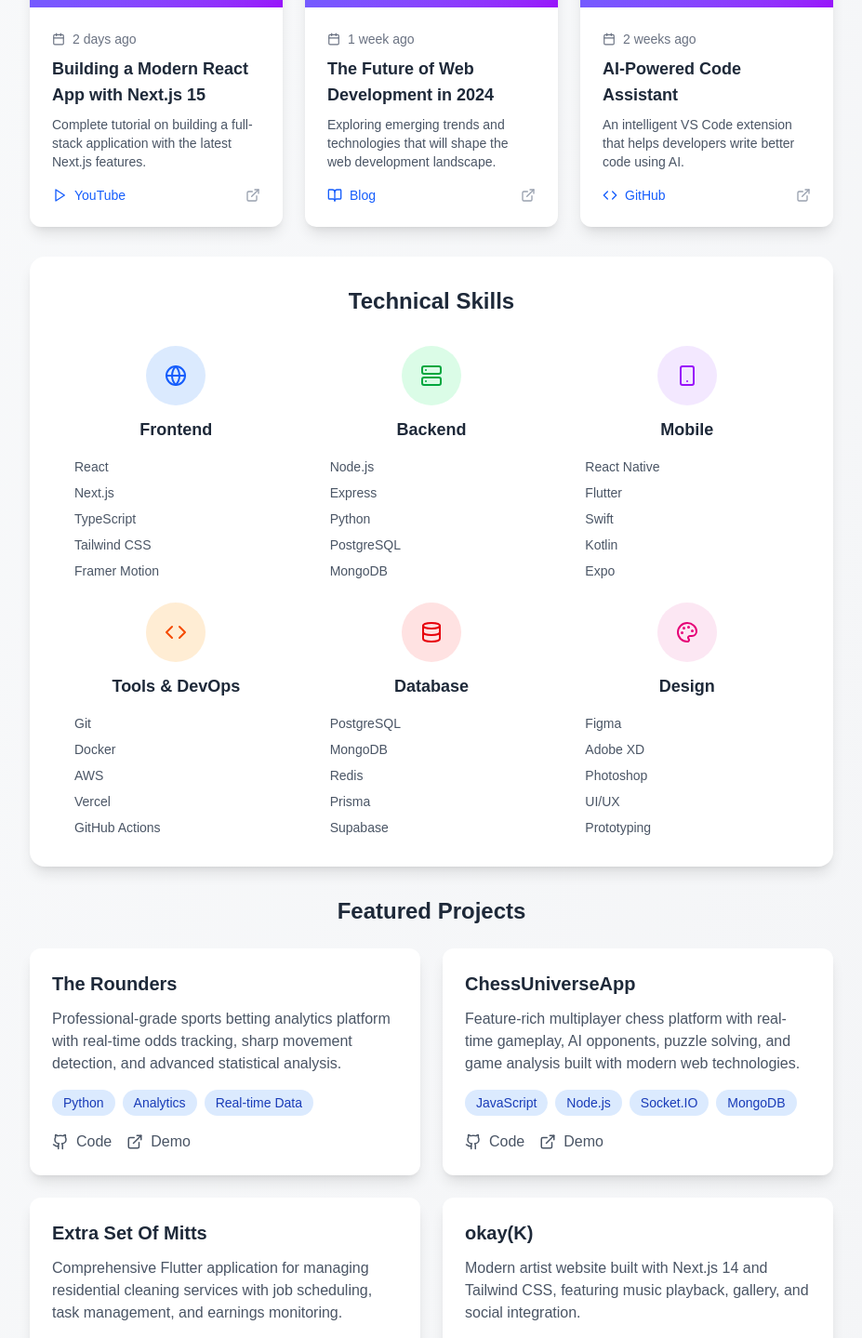
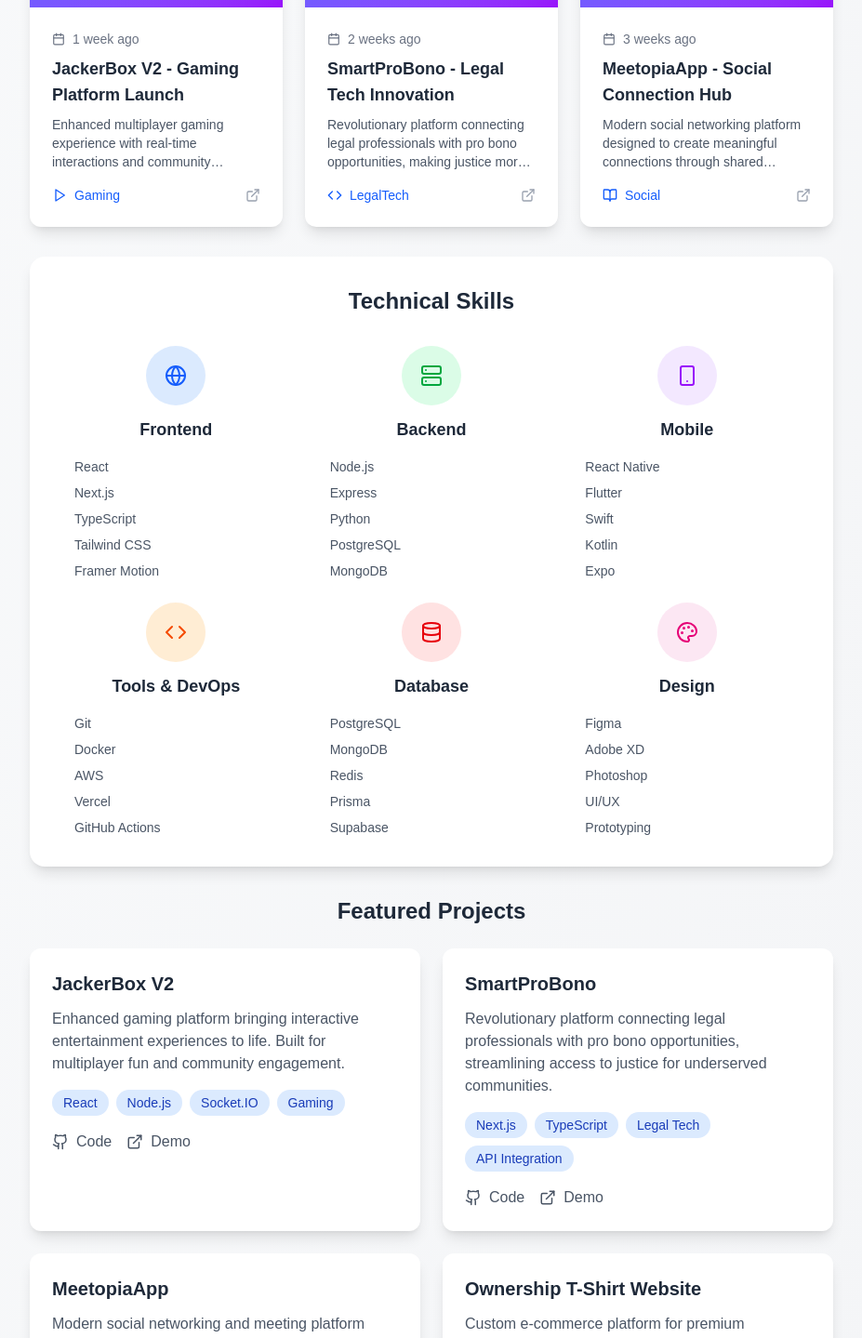
Before and after one commit to BTheCoderr/personalHub, a Next.js app: page / in a window 1280 px wide. Shown: the part 1600-3039 px from the top of the page at 93% size, without its empty margins (176-1103 px from the left). Built offline with nearby package versions, Linux system fonts and the light colour scheme.

Commit message:
🔧 Fix ESLint errors for production build - remove unused imports, fix apostrophes, clean up TypeScript types

```diff
--- a/src/app/page.tsx
+++ b/src/app/page.tsx
@@ -88,32 +88,32 @@
 
 const projects = [
   {
-    title: 'The Rounders',
-    description: 'Professional-grade sports betting analytics platform with real-time odds tracking, sharp movement detection, and advanced statistical analysis.',
-    tech: ['Python', 'Analytics', 'Real-time Data'],
-    link: 'https://github.com/BTheCoderr/theRounders',
-    demo: 'https://github.com/BTheCoderr/theRounders'
+    title: 'JackerBox V2',
+    description: 'Enhanced gaming platform bringing interactive entertainment experiences to life. Built for multiplayer fun and community engagement.',
+    tech: ['React', 'Node.js', 'Socket.IO', 'Gaming'],
+    link: 'https://github.com/BTheCoderr/jackerboxv2',
+    demo: 'https://jackerbox.app'
   },
   {
-    title: 'ChessUniverseApp',
-    description: 'Feature-rich multiplayer chess platform with real-time gameplay, AI opponents, puzzle solving, and game analysis built with modern web technologies.',
-    tech: ['JavaScript', 'Node.js', 'Socket.IO', 'MongoDB'],
-    link: 'https://github.com/BTheCoderr/chessUniverseApp',
-    demo: 'https://github.com/BTheCoderr/chessUniverseApp'
+    title: 'SmartProBono',
+    description: 'Revolutionary platform connecting legal professionals with pro bono opportunities, streamlining access to justice for underserved communities.',
+    tech: ['Next.js', 'TypeScript', 'Legal Tech', 'API Integration'],
+    link: 'https://github.com/BTheCoderr/smartprobono',
+    demo: 'https://smartprobono.org'
   },
   {
-    title: 'Extra Set Of Mitts',
-    description: 'Comprehensive Flutter application for managing residential cleaning services with job scheduling, task management, and earnings monitoring.',
-    tech: ['Flutter', 'Dart', 'Mobile App'],
-    link: 'https://github.com/BTheCoderr/extra_set_of_mitts',
-    demo: 'https://github.com/BTheCoderr/extra_set_of_mitts'
+    title: 'MeetopiaApp',
+    description: 'Modern social networking and meeting platform designed to bring people together through shared interests and meaningful connections.',
+    tech: ['React Native', 'Mobile', 'Social Platform', 'Real-time'],
+    link: 'https://github.com/BTheCoderr/meetopiaapp',
+    demo: 'https://meetopia.vercel.app'
   },
   {
-    title: 'okay(K)',
-    description: 'Modern artist website built with Next.js 14 and Tailwind CSS, featuring music playback, gallery, and social integration.',
-    tech: ['Next.js', 'Tailwind CSS', 'JavaScript'],
-    link: 'https://github.com/BTheCoderr/okay-k',
-    demo: 'https://okay-k.netlify.app'
+    title: 'Ownership T-Shirt Website',
+    description: 'Custom e-commerce platform for premium streetwear and branded apparel, featuring modern design and seamless shopping experience.',
+    tech: ['E-commerce', 'Web Design', 'JavaScript', 'Shopify/WooCommerce'],
+    link: 'https://github.com/BTheCoderr/ownership-tshirt-website',
+    demo: 'https://ownershiptshirt.netlify.app'
   }
 ];
 
@@ -159,7 +159,7 @@
               Connect With Me
             </h2>
             <div className="grid grid-cols-1 md:grid-cols-2 lg:grid-cols-3 gap-4">
-              {socialLinks.map((link, index) => (
+              {socialLinks.map((link) => (
                 <motion.a
                   key={link.name}
                   href={link.url}
@@ -205,7 +205,7 @@
               Featured Projects
             </h2>
             <div className="grid grid-cols-1 md:grid-cols-2 gap-6">
-              {projects.map((project, index) => (
+              {projects.map((project) => (
                 <motion.div
                   key={project.title}
                   className="bg-white dark:bg-gray-800 rounded-xl p-6 shadow-lg"
@@ -265,7 +265,7 @@
               Let's Work Together
             </h2>
             <p className="text-gray-600 dark:text-gray-300 mb-6 max-w-2xl mx-auto">
-              I'm always open to discussing new opportunities, collaborations, or just having a chat about tech and creativity.
+              I&apos;m always open to discussing new opportunities, collaborations, or just having a chat about tech and creativity.
             </p>
             <motion.a
               href="mailto:contact@baheemferrell.com"
--- a/src/components/FloatingNav.tsx
+++ b/src/components/FloatingNav.tsx
@@ -62,7 +62,7 @@
         transition={{ delay: 1, duration: 0.6 }}
         className="bg-white/80 dark:bg-gray-800/80 backdrop-blur-lg rounded-full p-2 shadow-lg border border-gray-200 dark:border-gray-700"
       >
-        {navItems.map((item, index) => (
+        {navItems.map((item) => (
           <motion.button
             key={item.label}
             onClick={() => scrollToSection(item.href)}
--- a/src/components/HeroSection.tsx
+++ b/src/components/HeroSection.tsx
@@ -14,7 +14,7 @@
   </motion.span>
 );
 
-const FloatingIcon = ({ icon: Icon, className }: { icon: any; className: string }) => (
+const FloatingIcon = ({ icon: Icon, className }: { icon: React.ComponentType<any>; className: string }) => (
   <motion.div
     className={`absolute ${className}`}
     animate={{
@@ -92,9 +92,9 @@
         transition={{ delay: 1, duration: 0.8 }}
         className="text-gray-700 dark:text-gray-300 max-w-2xl mx-auto leading-relaxed"
       >
-        Hey, I'm Baheem! 👋 <span className="font-semibold text-purple-600 dark:text-purple-400">I am no coder, I'm a hustler.</span> It just so happens I know how to code...
+        Hey, I&apos;m Baheem! 👋 <span className="font-semibold text-purple-600 dark:text-purple-400">I am no coder, I&apos;m a hustler.</span> It just so happens I know how to code...
         Multi-passionate creator from Providence, RI, sharing my journey through tech, gaming, and building cool stuff.
-        Always down to try new things and connect with awesome people. Let's build something amazing! 🚀
+        Always down to try new things and connect with awesome people. Let&apos;s build something amazing! 🚀
       </motion.p>
 
       {/* Call to Action Buttons */}
@@ -118,7 +118,7 @@
           whileHover={{ scale: 1.05, y: -2 }}
           whileTap={{ scale: 0.95 }}
         >
-          Let's Connect
+          Let&apos;s Connect
         </motion.a>
       </motion.div>
     </motion.div>
--- a/src/components/LatestContent.tsx
+++ b/src/components/LatestContent.tsx
@@ -5,34 +5,34 @@
 
 const contentItems = [
   {
-    type: 'youtube',
-    title: 'Building a Modern React App with Next.js 15',
-    description: 'Complete tutorial on building a full-stack application with the latest Next.js features.',
-    date: '2 days ago',
-    thumbnail: '/api/placeholder/300/200',
-    link: 'https://youtube.com/watch?v=example',
-    icon: Play,
-    platform: 'YouTube'
-  },
-  {
-    type: 'blog',
-    title: 'The Future of Web Development in 2024',
-    description: 'Exploring emerging trends and technologies that will shape the web development landscape.',
+    type: 'project',
+    title: 'JackerBox V2 - Gaming Platform Launch',
+    description: 'Enhanced multiplayer gaming experience with real-time interactions and community features that bring people together.',
     date: '1 week ago',
     thumbnail: '/api/placeholder/300/200',
-    link: 'https://blog.example.com/future-web-dev',
-    icon: BookOpen,
-    platform: 'Blog'
+    link: 'https://jackerbox.app',
+    icon: Play,
+    platform: 'Gaming'
   },
   {
     type: 'project',
-    title: 'AI-Powered Code Assistant',
-    description: 'An intelligent VS Code extension that helps developers write better code using AI.',
+    title: 'SmartProBono - Legal Tech Innovation',
+    description: 'Revolutionary platform connecting legal professionals with pro bono opportunities, making justice more accessible.',
     date: '2 weeks ago',
     thumbnail: '/api/placeholder/300/200',
-    link: 'https://github.com/your-username/ai-code-assistant',
+    link: 'https://smartprobono.org',
     icon: Code,
-    platform: 'GitHub'
+    platform: 'LegalTech'
+  },
+  {
+    type: 'project',
+    title: 'MeetopiaApp - Social Connection Hub',
+    description: 'Modern social networking platform designed to create meaningful connections through shared interests and activities.',
+    date: '3 weeks ago',
+    thumbnail: '/api/placeholder/300/200',
+    link: 'https://meetopia.vercel.app',
+    icon: BookOpen,
+    platform: 'Social'
   }
 ];
 
@@ -54,7 +54,7 @@
         Latest Content
       </h2>
       <div className="grid grid-cols-1 md:grid-cols-2 lg:grid-cols-3 gap-6">
-        {contentItems.map((item, index) => (
+        {contentItems.map((item) => (
           <motion.a
             key={item.title}
             href={item.link}
--- a/src/components/Newsletter.tsx
+++ b/src/components/Newsletter.tsx
@@ -74,7 +74,7 @@
           <div>
             <h3 className="font-semibold mb-3 flex items-center">
               <Gift size={18} className="mr-2" />
-              What you'll get:
+              What you&apos;ll get:
             </h3>
             <ul className="space-y-2">
               {benefits.map((benefit, index) => (
```
